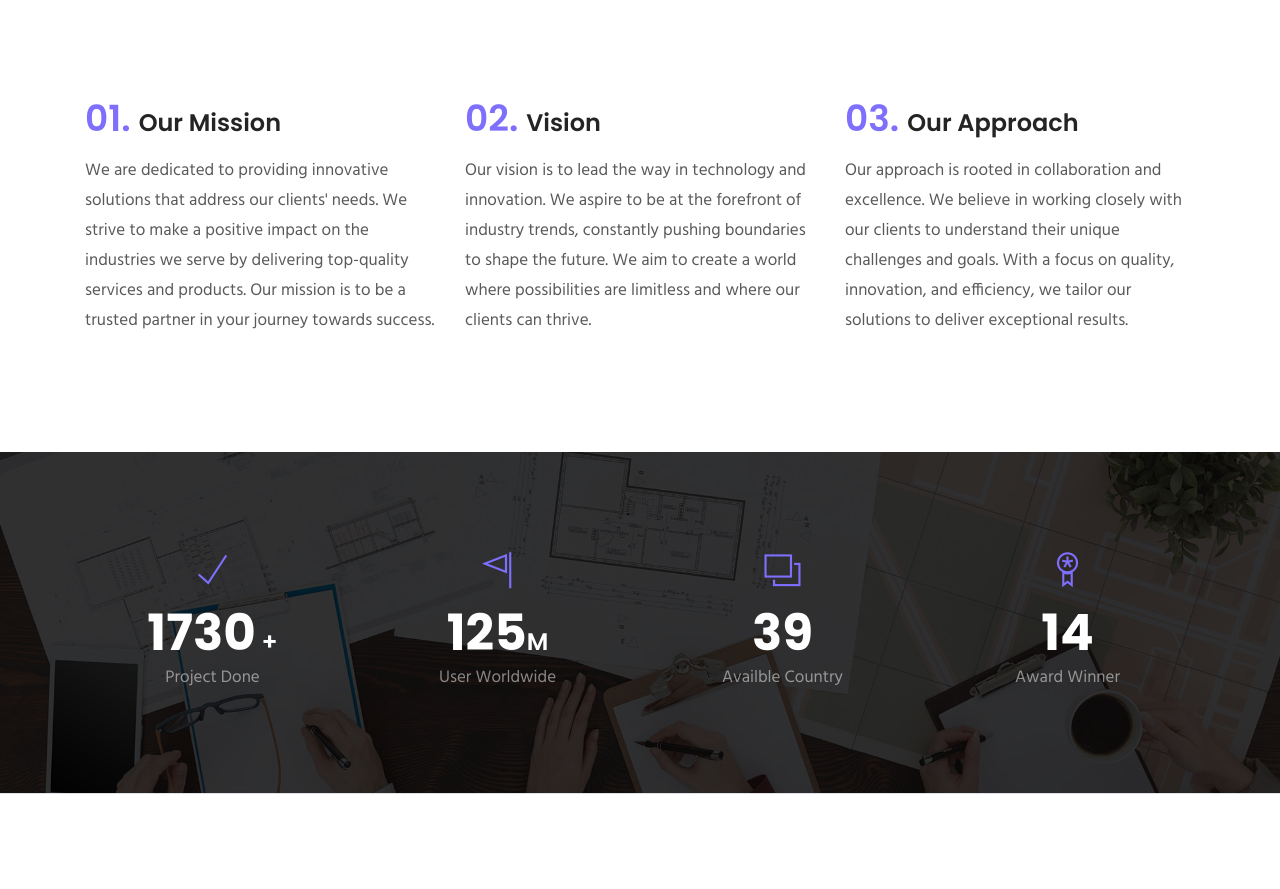
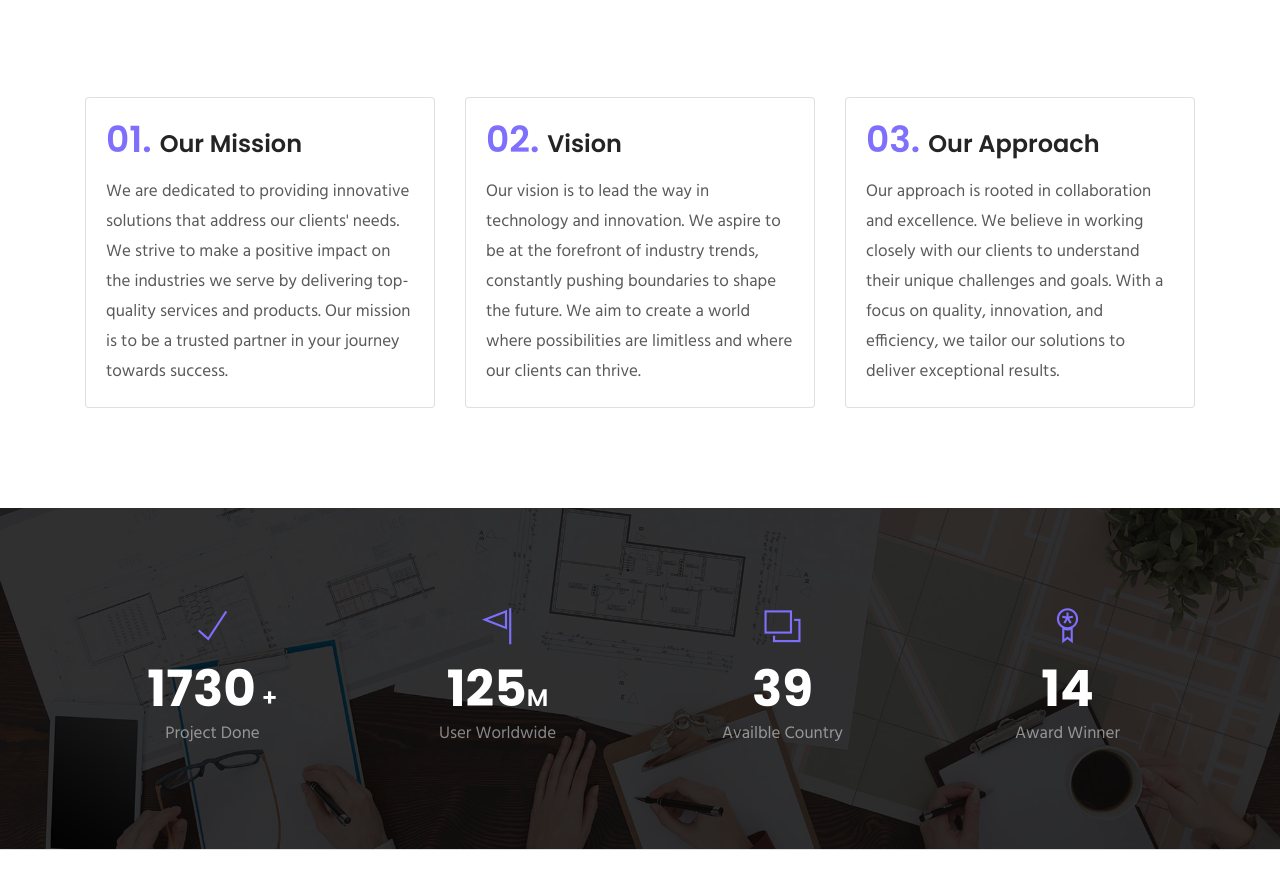
Before and after one commit to anandkr47/internproject, a website: page theme/about.html in a window 1280 px wide. Shown: the part 1012-1901 px from the top of the page. Drawn offline with nearby package versions, Linux system fonts and the light colour scheme; some packages are replaced by stand-ins of ours.

Commit message:
updating the about page

```diff
--- a/theme/about.html
+++ b/theme/about.html
@@ -148,21 +148,27 @@
     <div class="container">
         <div class="row justify-content-center">
             <div class="col-lg-4 col-md-6 col-sm-6">
-                <div class="about-info-item mb-4 mb-lg-0">
-                    <h3 class="mb-3"><span class="text-color mr-2 text-md">01.</span>Our Mission</h3>
-                    <p>We are dedicated to providing innovative solutions that address our clients' needs. We strive to make a positive impact on the industries we serve by delivering top-quality services and products. Our mission is to be a trusted partner in your journey towards success.</p>
+                <div class="card mb-4 mb-lg-0">
+                    <div class="card-body">
+                        <h3 class="card-title mb-3"><span class="text-color mr-2 text-md">01.</span>Our Mission</h3>
+                        <p class="card-text">We are dedicated to providing innovative solutions that address our clients' needs. We strive to make a positive impact on the industries we serve by delivering top-quality services and products. Our mission is to be a trusted partner in your journey towards success.</p>
+                    </div>
                 </div>
             </div>
             <div class="col-lg-4 col-md-6 col-sm-6">
-                <div class="about-info-item mb-4 mb-lg-0">
-                    <h3 class="mb-3"><span class="text-color mr-2 text-md">02.</span>Vision</h3>
-                    <p>Our vision is to lead the way in technology and innovation. We aspire to be at the forefront of industry trends, constantly pushing boundaries to shape the future. We aim to create a world where possibilities are limitless and where our clients can thrive.</p>
+                <div class="card mb-4 mb-lg-0">
+                    <div class="card-body">
+                        <h3 class="card-title mb-3"><span class="text-color mr-2 text-md">02.</span>Vision</h3>
+                        <p class="card-text">Our vision is to lead the way in technology and innovation. We aspire to be at the forefront of industry trends, constantly pushing boundaries to shape the future. We aim to create a world where possibilities are limitless and where our clients can thrive.</p>
+                    </div>
                 </div>
             </div>
             <div class="col-lg-4 col-md-6 col-sm-6">
-                <div class="about-info-item mb-4 mb-lg-0">
-                    <h3 class="mb-3"><span class="text-color mr-2 text-md">03.</span>Our Approach</h3>
-                    <p>Our approach is rooted in collaboration and excellence. We believe in working closely with our clients to understand their unique challenges and goals. With a focus on quality, innovation, and efficiency, we tailor our solutions to deliver exceptional results.</p>
+                <div class="card mb-4 mb-lg-0">
+                    <div class="card-body">
+                        <h3 class="card-title mb-3"><span class="text-color mr-2 text-md">03.</span>Our Approach</h3>
+                        <p class="card-text">Our approach is rooted in collaboration and excellence. We believe in working closely with our clients to understand their unique challenges and goals. With a focus on quality, innovation, and efficiency, we tailor our solutions to deliver exceptional results.</p>
+                    </div>
                 </div>
             </div>
         </div>
```
Also changed, not shown: source/about.html (+15 -9 lines).
